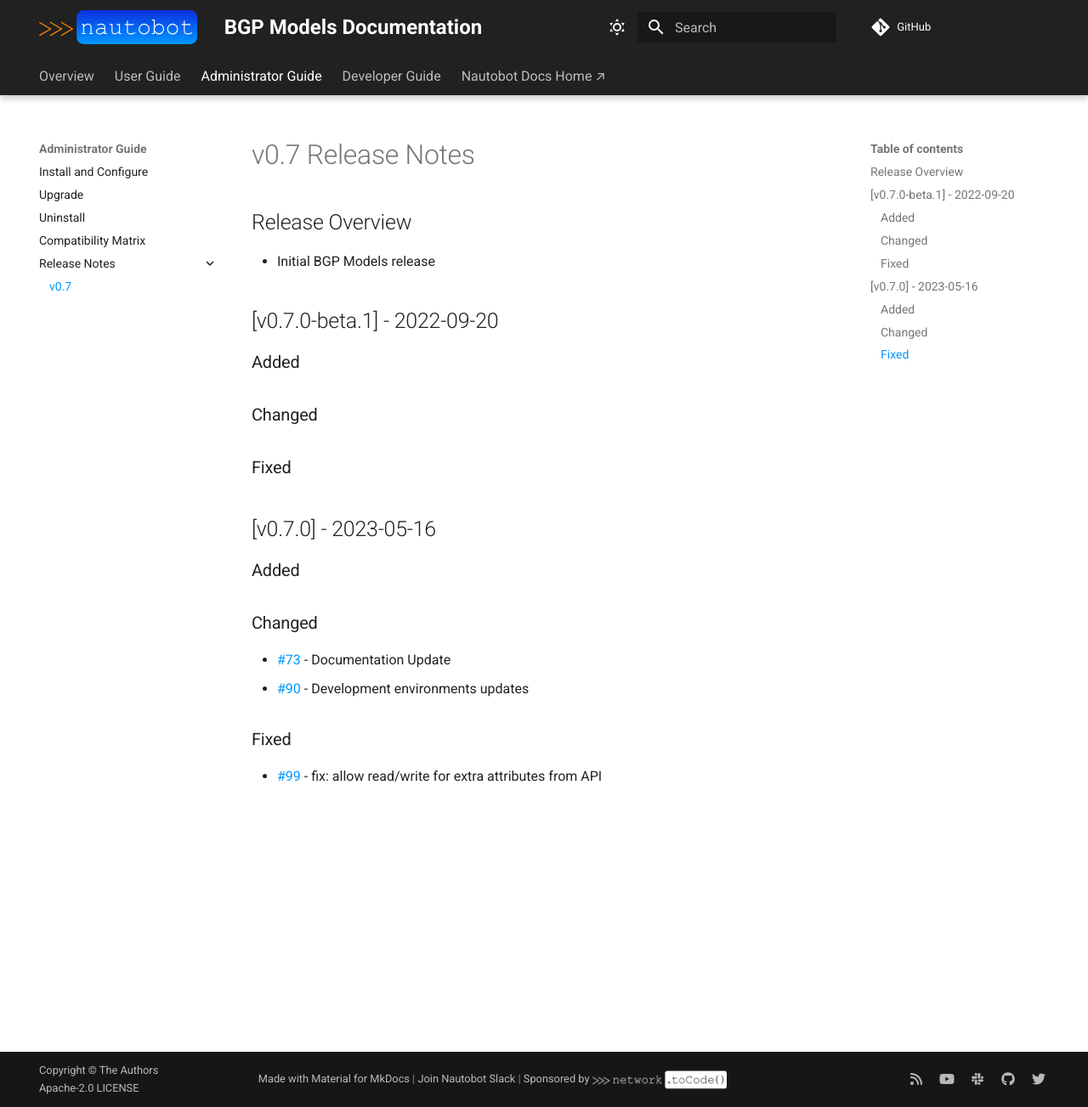
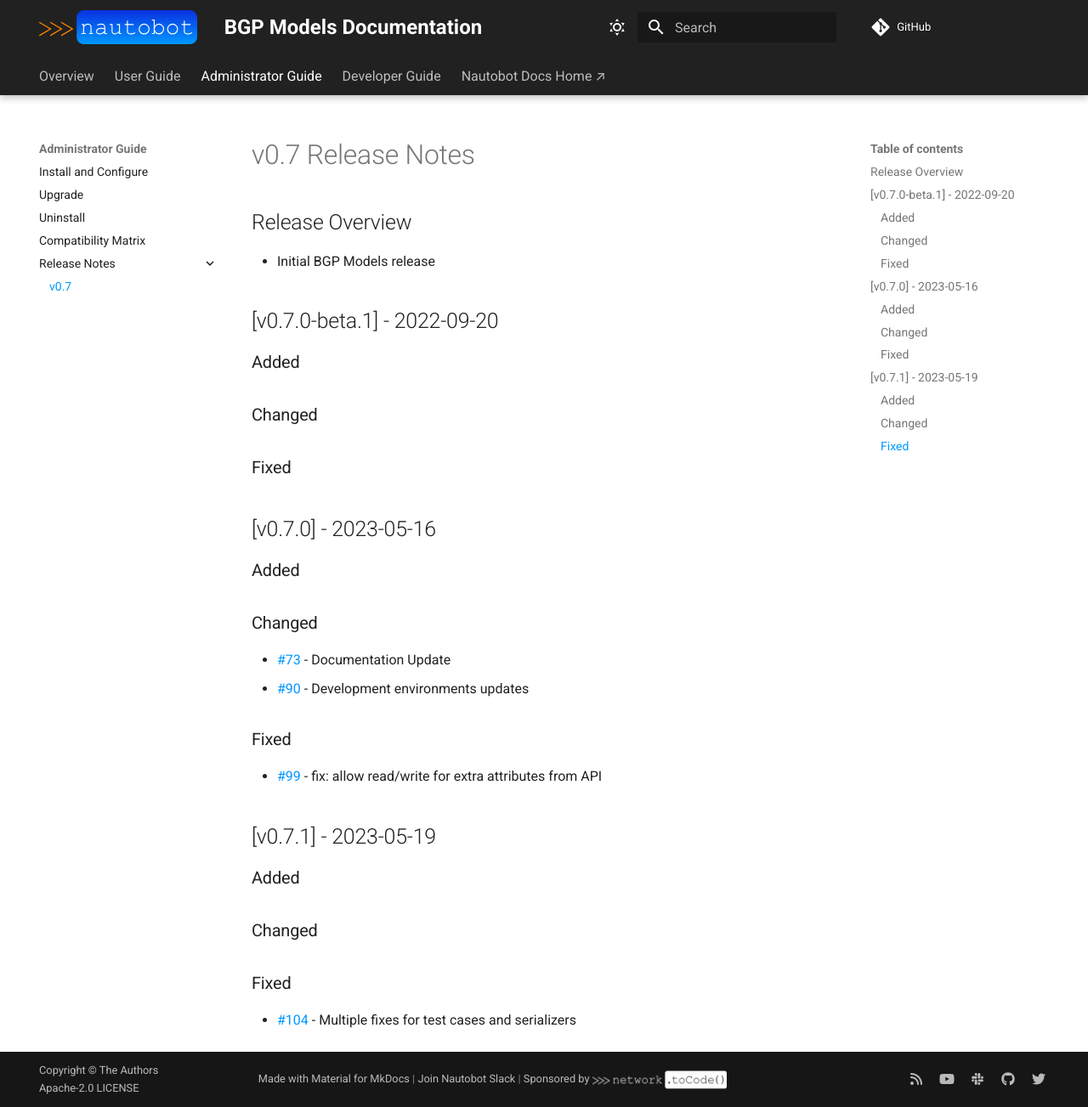
Before and after one commit to nautobot/nautobot-app-bgp-models, an MkDocs documentation site: the page built from docs/admin/release_notes/version_0.7.md, in a window 1280 px wide and 1303 px high. Shown: the whole window at 85% size. Built offline with MkDocs 1.6.1 and Material for MkDocs 9.7.7, drawn with Linux system fonts in a browser that asks for light colours; comment, search, counter and statistics services are not loaded.

Commit message:
release: 0.7.1

```diff
--- a/docs/admin/release_notes/version_0.7.md
+++ b/docs/admin/release_notes/version_0.7.md
@@ -23,3 +23,13 @@
 ### Fixed
 
 - [#99](https://github.com/nautobot/nautobot-plugin-bgp-models/pull/99) - fix: allow read/write for extra attributes from API
+
+## [v0.7.1] - 2023-05-19
+
+### Added
+
+### Changed
+
+### Fixed
+
+- [#104](https://github.com/nautobot/nautobot-plugin-bgp-models/pull/104) - Multiple fixes for test cases and serializers
--- a/pyproject.toml
+++ b/pyproject.toml
@@ -1,6 +1,6 @@
 [tool.poetry]
 name = "nautobot-bgp-models"
-version = "0.7.0"
+version = "0.7.1"
 description = "Nautobot BGP Models Plugin"
 authors = ["Network to Code, LLC <info@networktocode.com>"]
 
```
Also changed, not shown: docs/admin/compatibility_matrix.md (+2 -2 lines).
